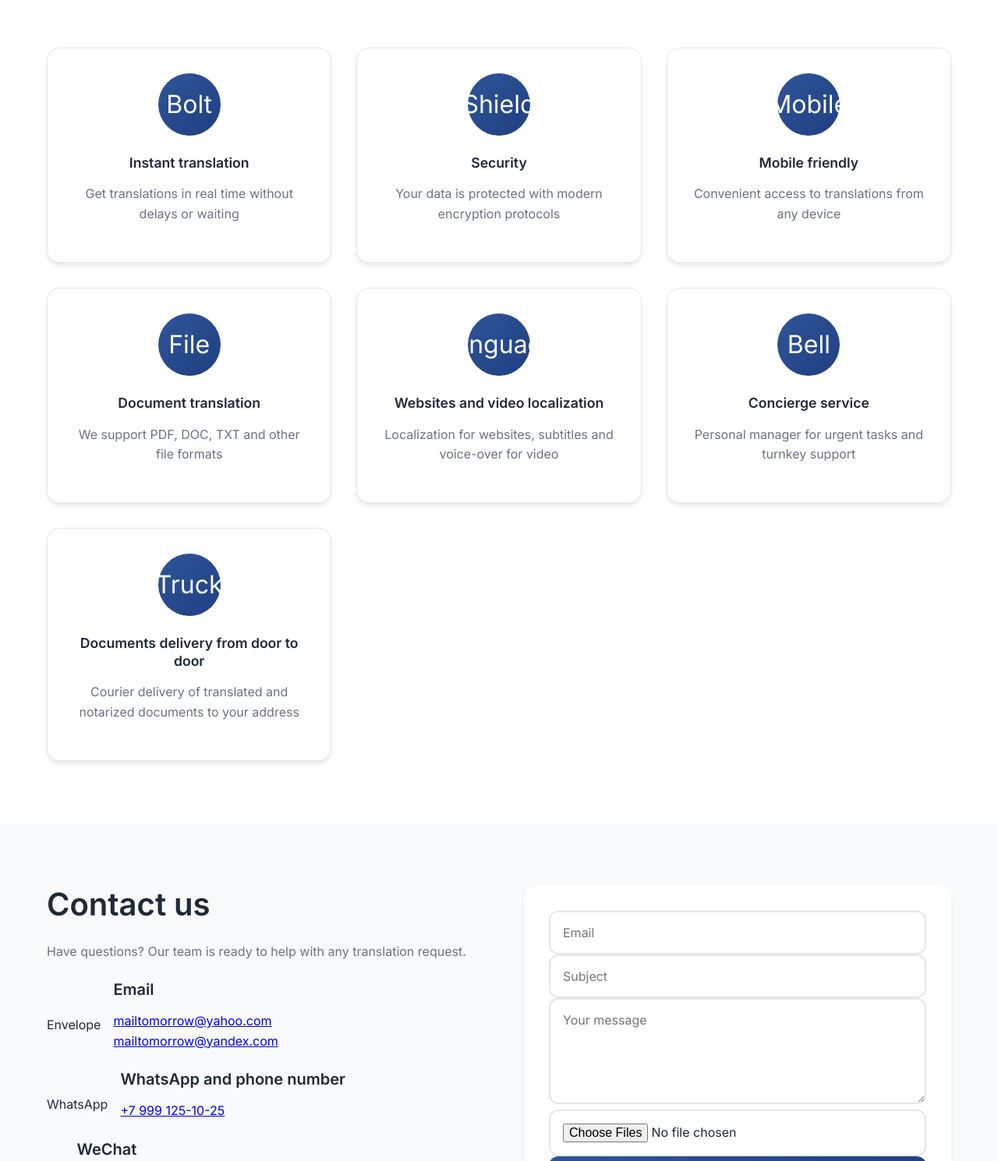
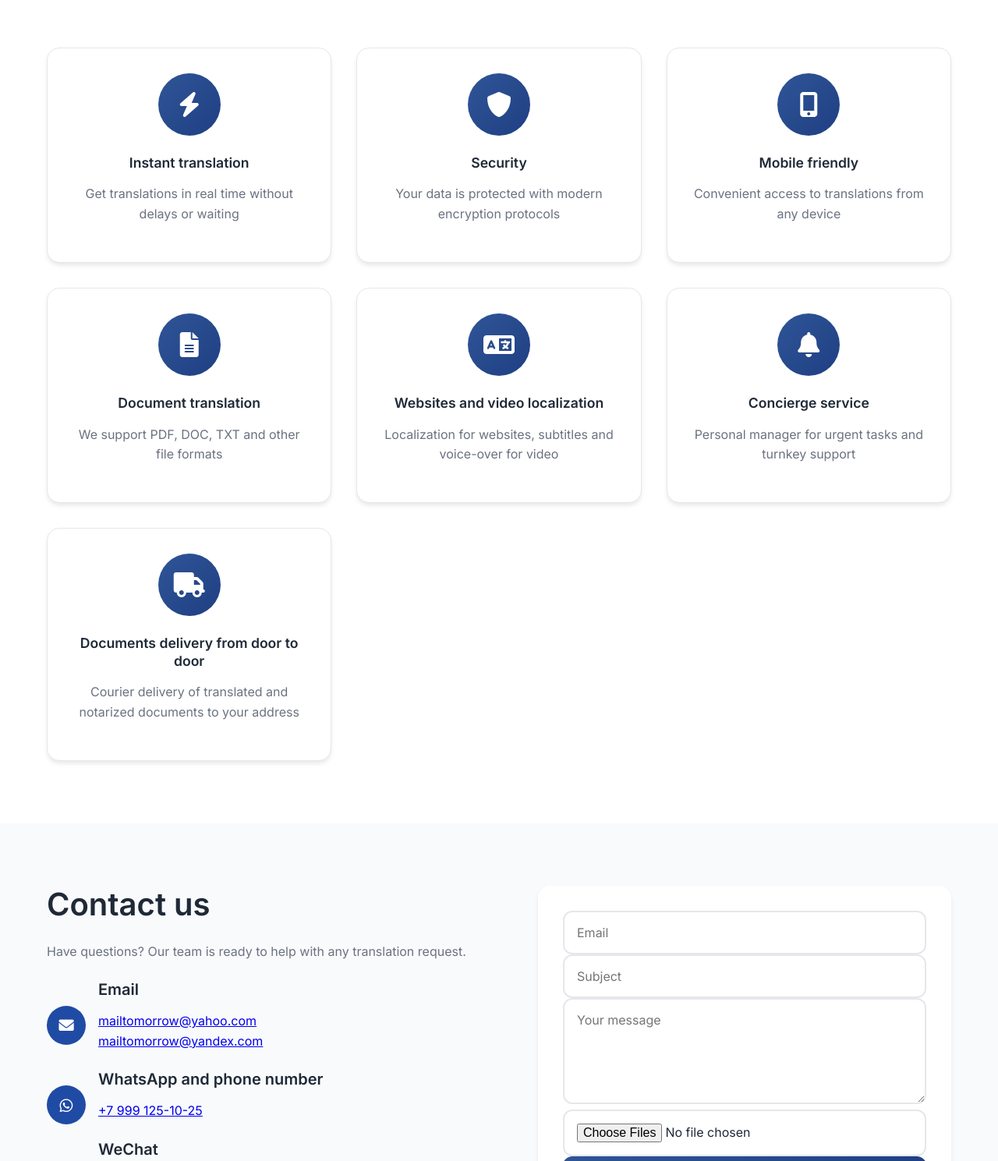
Before and after one commit to yeswego19/Internationals, a plain HTML site: page index.html in a window 1280 px wide. Shown: the part 973-2462 px from the top of the page at 78% size. Drawn offline with Linux system fonts and the light colour scheme.

Commit message:
Update index.html

```diff
--- a/index.html
+++ b/index.html
@@ -1,5 +1,5 @@
 <!DOCTYPE html>
-<html lang="ru">
+<html lang="en">
 <head>
   <meta charset="UTF-8">
   <meta name="viewport" content="width=device-width, initial-scale=1.0">
@@ -41,8 +41,8 @@
   </div>
 
   <div id="languageDropdown">
-    <div class="language-option active" data-lang="ru">RU<span>Русский</span></div>
     <div class="language-option" data-lang="en">EN<span>English</span></div>
+    <div class="language-option" data-lang="ru">RU<span>Русский</span></div>
     <div class="language-option" data-lang="de">DE<span>Deutsch</span></div>
     <div class="language-option" data-lang="es">ES<span>Español</span></div>
     <div class="language-option" data-lang="pt">PT<span>Português</span></div>
@@ -80,13 +80,13 @@
         <p data-translate="services_subtitle">Передовые технологии и международная команда специалистов</p>
       </div>
       <div class="features-grid">
-        <div class="feature-card"><div class="feature-icon">Bolt</div><h3 data-translate="service_1_title">Мгновенный перевод</h3><p data-translate="service_1_desc">Получайте переводы без задержек</p></div>
-        <div class="feature-card"><div class="feature-icon">Shield</div><h3 data-translate="service_2_title">Безопасность</h3><p data-translate="service_2_desc">Ваши данные защищены современными протоколами шифрования</p></div>
-        <div class="feature-card"><div class="feature-icon">Mobile</div><h3 data-translate="service_3_title">Мобильная версия</h3><p data-translate="service_3_desc">Удобный доступ к переводам с любого устройства</p></div>
-        <div class="feature-card"><div class="feature-icon">File</div><h3 data-translate="service_4_title">Перевод документов</h3><p data-translate="service_4_desc">Поддерживаем все форматы данных</p></div>
-        <div class="feature-card"><div class="feature-icon">Language</div><h3 data-translate="service_5_title">Локализация сайтов и видео</h3><p data-translate="service_5_desc">Локализация сайтов, субтитры и озвучка видео</p></div>
-        <div class="feature-card"><div class="feature-icon">Bell</div><h3 data-translate="service_6_title">Услуга консьержа</h3><p data-translate="service_6_desc">Личный менеджер для срочных задач и комплексной поддержки</p></div>
-        <div class="feature-card"><div class="feature-icon">Truck</div><h3 data-translate="service_7_title">Доставка документов</h3><p data-translate="service_7_desc">Курьерская доставка переведенных документов по адресу</p></div>
+        <div class="feature-card"><div class="feature-icon"><i class="fas fa-bolt"></i></div><h3 data-translate="service_1_title">Мгновенный перевод</h3><p data-translate="service_1_desc">Получайте переводы без задержек</p></div>
+        <div class="feature-card"><div class="feature-icon"><i class="fas fa-shield-alt"></i></div><h3 data-translate="service_2_title">Безопасность</h3><p data-translate="service_2_desc">Ваши данные защищены современными протоколами шифрования</p></div>
+        <div class="feature-card"><div class="feature-icon"><i class="fas fa-mobile-alt"></i></div><h3 data-translate="service_3_title">Мобильная версия</h3><p data-translate="service_3_desc">Удобный доступ к переводам с любого устройства</p></div>
+        <div class="feature-card"><div class="feature-icon"><i class="fas fa-file-alt"></i></div><h3 data-translate="service_4_title">Перевод документов</h3><p data-translate="service_4_desc">Поддерживаем все форматы данных</p></div>
+        <div class="feature-card"><div class="feature-icon"><i class="fas fa-language"></i></div><h3 data-translate="service_5_title">Локализация сайтов и видео</h3><p data-translate="service_5_desc">Локализация сайтов, субтитры и озвучка видео</p></div>
+        <div class="feature-card"><div class="feature-icon"><i class="fas fa-bell"></i></div><h3 data-translate="service_6_title">Услуга консьержа</h3><p data-translate="service_6_desc">Личный менеджер для срочных задач и комплексной поддержки</p></div>
+        <div class="feature-card"><div class="feature-icon"><i class="fas fa-truck"></i></div><h3 data-translate="service_7_title">Доставка документов</h3><p data-translate="service_7_desc">Курьерская доставка переведенных документов по адресу</p></div>
       </div>
     </div>
   </section>
@@ -98,11 +98,9 @@
           <h2 data-translate="contact_title">Связаться с нами</h2>
           <p data-translate="contact_subtitle">Есть вопросы? Наша команда готова помочь с любым запросом на перевод.</p>
           <div class="contact-details">
-
-            <div class="contact-item">Envelope<div><h4 data-translate="contact_email">Email</h4><p><a href="mailto:mailtomorrow@yahoo.com">mailtomorrow@yahoo.com</a><br><a href="mailto:mailtomorrow@yandex.com">mailtomorrow@yandex.com</a></p></div></div>
-            <div class="contact-item">WhatsApp<div><h4 data-translate="contact_whatsapp">WhatsApp и телефон</h4><p><a href="https://wa.me/79991251025" target="_blank" rel="noopener">+7 999 125-10-25</a></p></div></div>
-            <div class="contact-item">QR<div><h4>WeChat</h4><p><img id="wechatQR" src="assets/wechat-qr.jpg" loading="lazy" alt="WeChat QR" style="max-width:500px;height:auto;border-radius:8px;border:1px solid #e5e7eb;"></p></div></div>
-
+            <div class="contact-item"><i class="fas fa-envelope"></i><div><h4 data-translate="contact_email">Email</h4><p><a href="mailto:mailtomorrow@yahoo.com">mailtomorrow@yahoo.com</a><br><a href="mailto:mailtomorrow@yandex.com">mailtomorrow@yandex.com</a></p></div></div>
+            <div class="contact-item"><i class="fab fa-whatsapp"></i><div><h4 data-translate="contact_whatsapp">WhatsApp и телефон</h4><p><a href="https://wa.me/79991251025" target="_blank" rel="noopener">+7 999 125-10-25</a></p></div></div>
+            <div class="contact-item"><i class="fas fa-qrcode"></i><div><h4>WeChat</h4><p><img id="wechatQR" src="assets/wechat-qr.jpg" loading="lazy" alt="WeChat QR" style="max-width:500px;height:auto;border-radius:8px;border:1px solid #e5e7eb;"></p></div></div>
             <div class="contact-item">
               <img src="assets/Clock.png" alt="Часы работы" style="width:100px;height:100px;margin-right:12px;vertical-align:middle;">
               <div>
@@ -110,7 +108,6 @@
                 <p data-translate="contact_hours_text">Онлайн 24/7</p>
               </div>
             </div>
-
           </div>
         </div>
 
@@ -130,7 +127,7 @@
   <footer class="footer">
     <div class="container footer-flex">
       <div class="footer-left">
-        <div class="logo">Language<span data-translate="footer_service">Севис</span><span class="footer-tagline-inline" data-translate="footer_tagline">Мы переводим людей</span></div>
+        <div class="logo">Language<span data-translate="footer_service">Сервис</span><span class="footer-tagline-inline" data-translate="footer_tagline">Мы переводим людей</span></div>
         <p data-translate="footer_desc">Профессиональные услуги перевода и локализации: документы, сайты, видео. Быстро и точно.</p>
       </div>
       <div class="footer-right">
@@ -212,5 +209,7 @@
 
     setLanguage(currentLang);
   </script>
+
+  <script src="script.js?v=5"></script>
 </body>
 </html>
```
